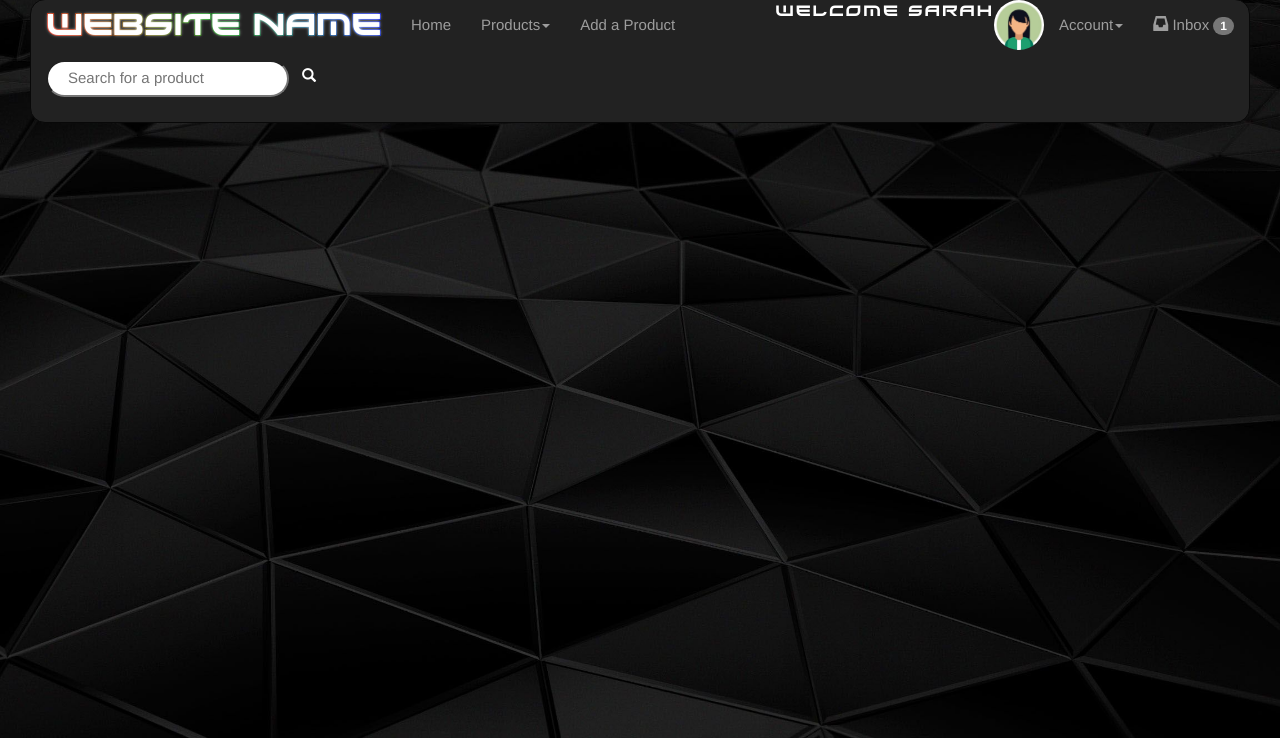
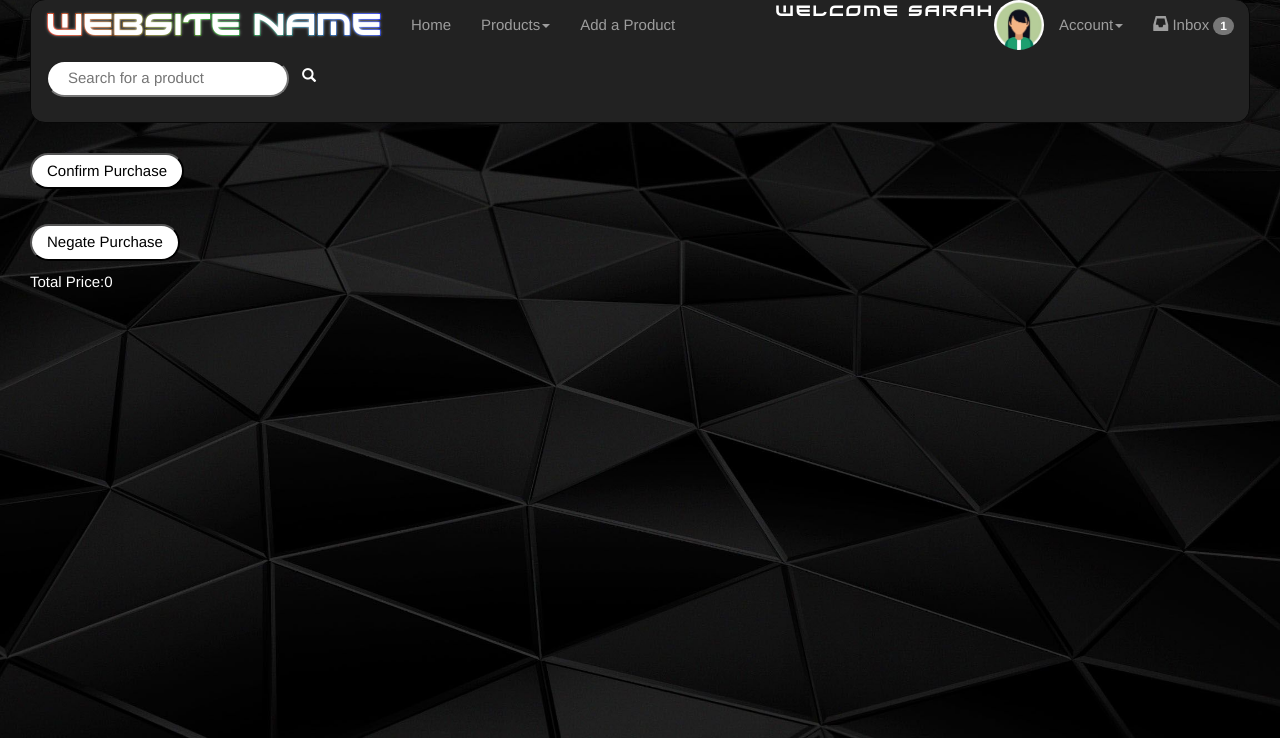
Before and after one commit to rana-raafat/PC-Parts-Marketplace, a PHP site: page /Checkout.php in a window 1280 px wide. Shown: the part 31-769 px from the top of the page. Run offline with PHP 8.4, Linux system fonts and the light colour scheme; a user stored in the database is signed in; data comes from the database, SQL or seed files in the repository.

Commit message:
Add files via upload

```diff
--- a/Checkout.php
+++ b/Checkout.php
@@ -1,15 +1,48 @@
 <html>
     <head>
-        <title>Checkout</title>
+        <link rel="stylesheet" href="Style.css">
+        <title> Contact Us </title>
     </head>
     <body>
-    <?php
-        session_start();
-        include "Menu.php";
 
-        //after the purchase is complete make the completed value in the orders table for that order = 1
-        //and create a new order with customer's id, completed value=0 and numofproducts=0
-    ?>
+<?php
+//
+session_start();
+include "Menu.php";
+$con = new mysqli("localhost", "root", "", "project");
+
+if(!$con){
+    echo "connection error<br>";
+    die();
+}?>
+<form method='post'>
+<button onclick="location.href='Home.php'" name="purchasecomplete">Confirm Purchase</button>
+</form>
+<button onclick="location.href='Cart.php'">Negate Purchase</button>
+<?php
+$totalPrice=0;
+$sql= "SELECT  `productID` FROM `cartitem` WHERE `customerID`='". $_SESSION['id']."'";
+$result = mysqli_query($con,$sql);
+
+while($row = $result->fetch_assoc()){
+$sql2="SELECT  `price` FROM `product` WHERE `id`='". $row['productID']."'";
+$result2=mysqli_query($con,$sql2);
+$row2=$result2->fetch_assoc();
+$totalPrice+=$row2['price'];
+}
+echo " <br>Total Price:$totalPrice";
+if(isset($_POST["purchasecomplete"])){
+    $sql4= "UPDATE `orders` SET `completed`='1' WHERE `customerID`='". $_SESSION['id']."'";
+    $result4 = mysqli_query($con,$sql4);
+
+    echo"Product Bought Successfully";
+    echo "<script>window.location.href='Home.php'</script>";
+    $sql5= "INSERT INTO `orders`( `customerID`, `numberOfProducts`, `completed`) VALUES ('". $_SESSION['id']."','0','0')";
+    $result5 = mysqli_query($con,$sql5);
+}
+
+?>
+
 
     </body>
 </html>
```
